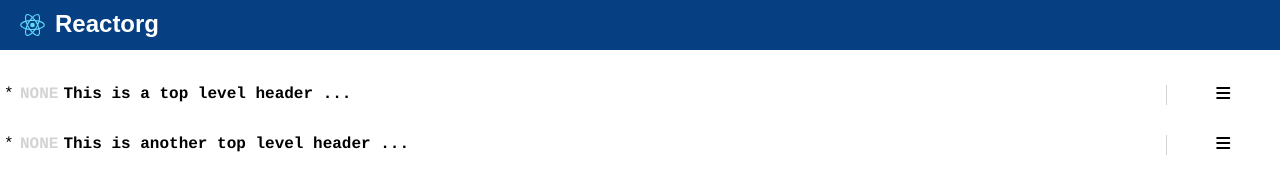
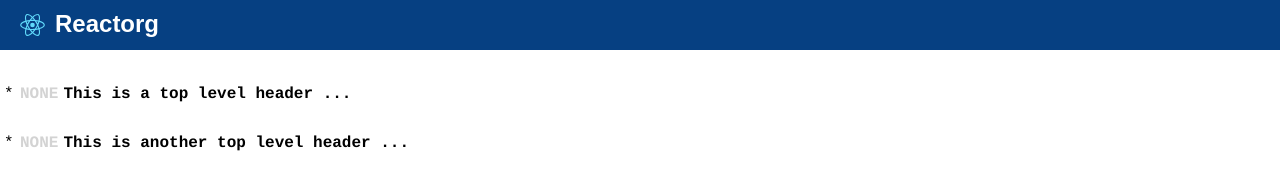
Before and after one commit to DanielDe/org-web, a React (Create React App) app: page / in a window 1280 px wide. Both pictures are taken after a click on the button "View sample file". Shown: the top 189 px of the page. Built offline with nearby package versions, Linux system fonts and the light colour scheme.

Commit message:
Implemented remove header button in new drawer. Removed old drawer.

```diff
--- a/src/components/header_content.js
+++ b/src/components/header_content.js
@@ -38,8 +38,7 @@ class HeaderContent extends Component {
           {description}
 
           <HeaderList headers={this.props.subheaders}
-                      todoClick={this.props.todoClick}
-                      removeHeader={this.props.removeHeader} />
+                      todoClick={this.props.todoClick} />
         </div>
       );
     }
--- a/src/components/header_list.js
+++ b/src/components/header_list.js
@@ -4,18 +4,14 @@ import { connect } from 'react-redux';
 import * as orgActions from '../actions/org';
 import TitleLine from './title_line';
 import HeaderContent from './header_content';
-import Immutable from 'immutable';
 
 class HeaderList extends Component {
   constructor(props) {
     super(props);
     this.handleTitleLineClick = this.handleTitleLineClick.bind(this);
     this.handleTodoClick = this.handleTodoClick.bind(this);
-    this.handleRemoveHeader = this.handleRemoveHeader.bind(this);
-    this.handleActionDrawerToggle = this.handleActionDrawerToggle.bind(this);
 
     this.state = {
-      headersShowingActionDrawer: new Immutable.List(),
       newHeaderJustAdded: false
     };
   }
@@ -44,25 +40,6 @@ class HeaderList extends Component {
     this.props.todoClick(headerId);
   }
 
-  handleRemoveHeader(headerId) {
-    if (window.confirm('Are you sure you want to delete this header?')) {
-      this.props.removeHeader(headerId);
-    }
-  }
-
-  handleActionDrawerToggle(headerId) {
-    const headersShowingActionDrawer = this.state.headersShowingActionDrawer;
-    if (headersShowingActionDrawer.includes(headerId)) {
-      this.setState({
-        headersShowingActionDrawer: headersShowingActionDrawer.delete(headersShowingActionDrawer.indexOf(headerId))
-      });
-    } else {
-      this.setState({
-        headersShowingActionDrawer: headersShowingActionDrawer.push(headerId)
-      });
-    }
-  }
-
   render() {
     if (this.props.headers.length === 0) {
       return <div></div>;
@@ -77,29 +54,6 @@ class HeaderList extends Component {
       const isSelected = headerId === this.props.selectedHeaderId;
       const inTitleEditMode = isSelected && this.props.inTitleEditMode;
       const inDescriptionEditMode = isSelected && this.props.inDescriptionEditMode;
-
-      let actionDrawer = null;
-      if (this.state.headersShowingActionDrawer.includes(headerId)) {
-        const removeHeaderButton = (
-          <button className="fa fa-times btn btn--circle"
-                  onClick={() => this.handleRemoveHeader(headerId)}></button>
-        );
-
-        const style = {
-          borderTop: '1px solid lightgray',
-          borderBottom: '1px solid lightgray',
-          padding: '5px 0',
-          marginTop: 5,
-          marginBottom: 5,
-          display: 'flex',
-          justifyContent: 'space-around'
-        };
-        actionDrawer = (
-          <div style={style}>
-            {removeHeaderButton}
-          </div>
-        );
-      }
 
       let style = {
         marginBottom: 2,
@@ -124,15 +78,12 @@ class HeaderList extends Component {
                      hasContent={hasContent}
                      titleClick={() => this.handleTitleLineClick(headerId, hasContent)}
                      todoClick={() => this.handleTodoClick(headerId)}
-                     editMode={inTitleEditMode}
-                     actionDrawerToggle={() => this.handleActionDrawerToggle(headerId)} />
-          {actionDrawer}
+                     editMode={inTitleEditMode} />
           <HeaderContent headerId={headerId}
                          subheaders={header.get('subheaders')}
                          opened={opened}
                          description={header.get('description')}
                          todoClick={(headerId) => this.handleTodoClick(headerId)}
-                         removeHeader={this.props.removeHeader}
                          editMode={inDescriptionEditMode} />
         </div>
       );
--- a/src/components/org_file.js
+++ b/src/components/org_file.js
@@ -10,9 +10,9 @@ class OrgFile extends Component {
     super(props);
     this.handleTodoClick = this.handleTodoClick.bind(this);
     this.handleAddHeaderClick = this.handleAddHeaderClick.bind(this);
-    this.handleRemoveHeader = this.handleRemoveHeader.bind(this);
     this.handleTitleEditModeClick = this.handleTitleEditModeClick.bind(this);
     this.handleDescriptionEditModeClick = this.handleDescriptionEditModeClick.bind(this);
+    this.handleRemoveHeaderClick = this.handleRemoveHeaderClick.bind(this);
   }
 
   handleTodoClick(headerId) {
@@ -25,11 +25,6 @@ class OrgFile extends Component {
     this.props.orgActions.setDirty(true);
   }
 
-  handleRemoveHeader(headerId) {
-    this.props.orgActions.removeHeader(headerId);
-    this.props.orgActions.setDirty(true);
-  }
-
   handleTitleEditModeClick() {
     this.props.orgActions.toggleTitleEditMode();
   }
@@ -37,6 +32,13 @@ class OrgFile extends Component {
   handleDescriptionEditModeClick() {
     this.props.orgActions.toggleDescriptionEditMode();
     this.props.orgActions.openHeader(this.props.selectedHeaderId);
+  }
+
+  handleRemoveHeaderClick() {
+    if (window.confirm('Are you sure you want to delete this header?')) {
+      this.props.orgActions.removeHeader(this.props.selectedHeaderId);
+      this.props.orgActions.setDirty(true);
+    }
   }
 
   render() {
@@ -91,7 +93,8 @@ class OrgFile extends Component {
                 style={buttonStyle}
                 onClick={() => this.handleAddHeaderClick()}></button>
         <button className={`fa fa-times btn btn--circle ${disabledClass}`}
-                style={buttonStyle}></button>
+                style={buttonStyle}
+                onClick={() => this.handleRemoveHeaderClick()}></button>
         <button className={`fa fa-arrow-up btn btn--circle ${disabledClass}`}
                 style={buttonStyle}></button>
         <button className={`fa fa-arrow-down btn btn--circle ${disabledClass}`}
@@ -104,8 +107,7 @@ class OrgFile extends Component {
         {dirtyIndicator}
         <div style={{whiteSpace: 'pre-wrap'}}>
           <HeaderList headers={this.props.parsedFile}
-                      todoClick={(headerId) => this.handleTodoClick(headerId)}
-                      removeHeader={(headerId) => this.handleRemoveHeader(headerId)} />
+                      todoClick={(headerId) => this.handleTodoClick(headerId)} />
         </div>
         {actionDrawer}
       </div>
--- a/src/components/title_line.js
+++ b/src/components/title_line.js
@@ -8,7 +8,6 @@ class TitleLine extends Component {
     super(props);
     this.handleTitleClick = this.handleTitleClick.bind(this);
     this.handleTodoClick = this.handleTodoClick.bind(this);
-    this.handleDrawerButtonClick = this.handleDrawerButtonClick.bind(this);
     this.handleTitleChange = this.handleTitleChange.bind(this);
     this.handleTitleFieldClick = this.handleTitleFieldClick.bind(this);
 
@@ -34,11 +33,6 @@ class TitleLine extends Component {
   handleTodoClick(event) {
     event.stopPropagation();
     this.props.todoClick();
-  }
-
-  handleDrawerButtonClick(event) {
-    event.stopPropagation();
-    this.props.actionDrawerToggle();
   }
 
   handleTitleChange(event) {
@@ -73,20 +67,11 @@ class TitleLine extends Component {
                      onClick={(event) => this.handleTitleFieldClick(event)} />;
     }
 
-    const drawerButton = (
-      <div className="drawer-container"
-           style={{borderLeft: '1px solid lightgray'}}
-           onClick={(event) => this.handleDrawerButtonClick(event)}>
-        <i className={`fa fa-bars`}></i>
-      </div>
-    );
-
     return (
       <div className="title-line" onClick={() => this.handleTitleClick()}>
         <div className="header-text">
           {todo} {title}
         </div>
-        {drawerButton}
       </div>
     );
   }
--- a/src/stylesheets/org.css
+++ b/src/stylesheets/org.css
@@ -21,14 +21,11 @@
 }
 
 .title-line {
-    display: flex;
-    justify-content: space-between;
     margin-top: -18px;
 }
 
 .header-text {
     display: flex;
-    width: 90%;
 }
 
 .drawer-container {
```
